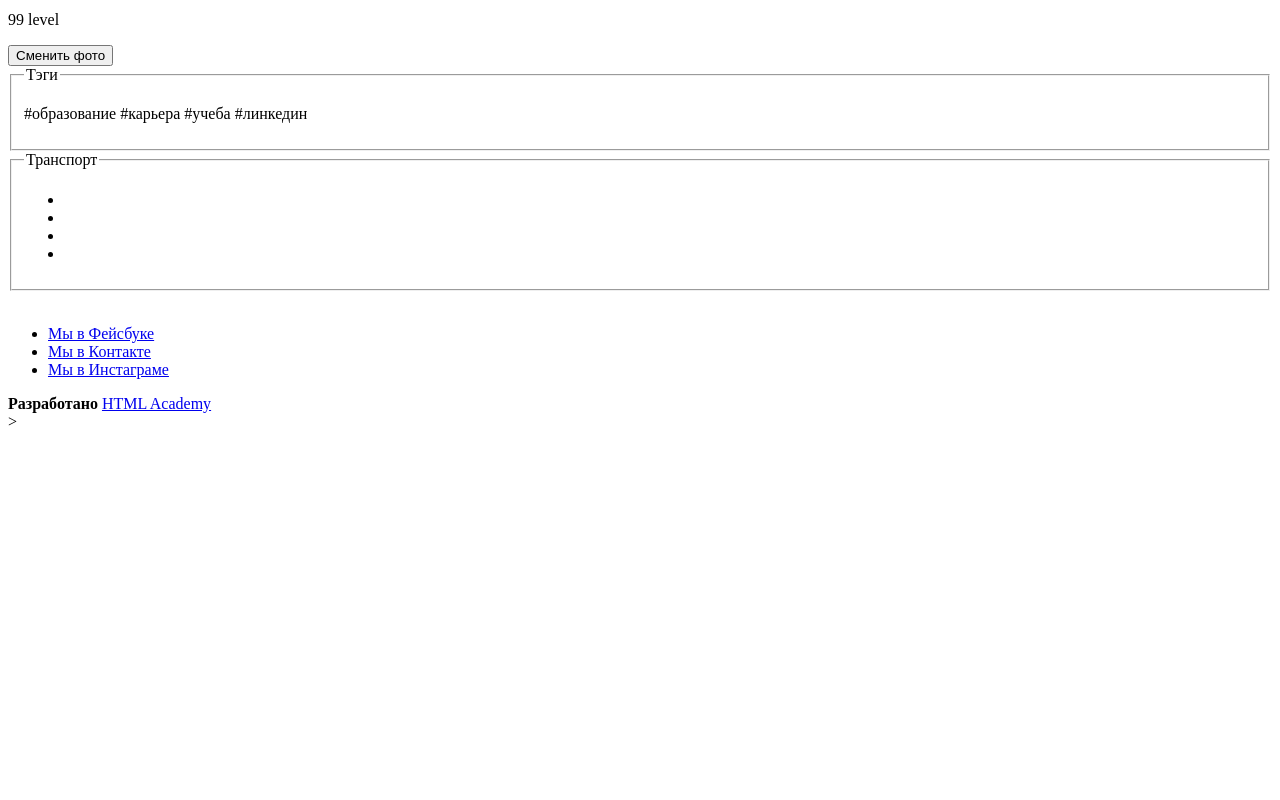
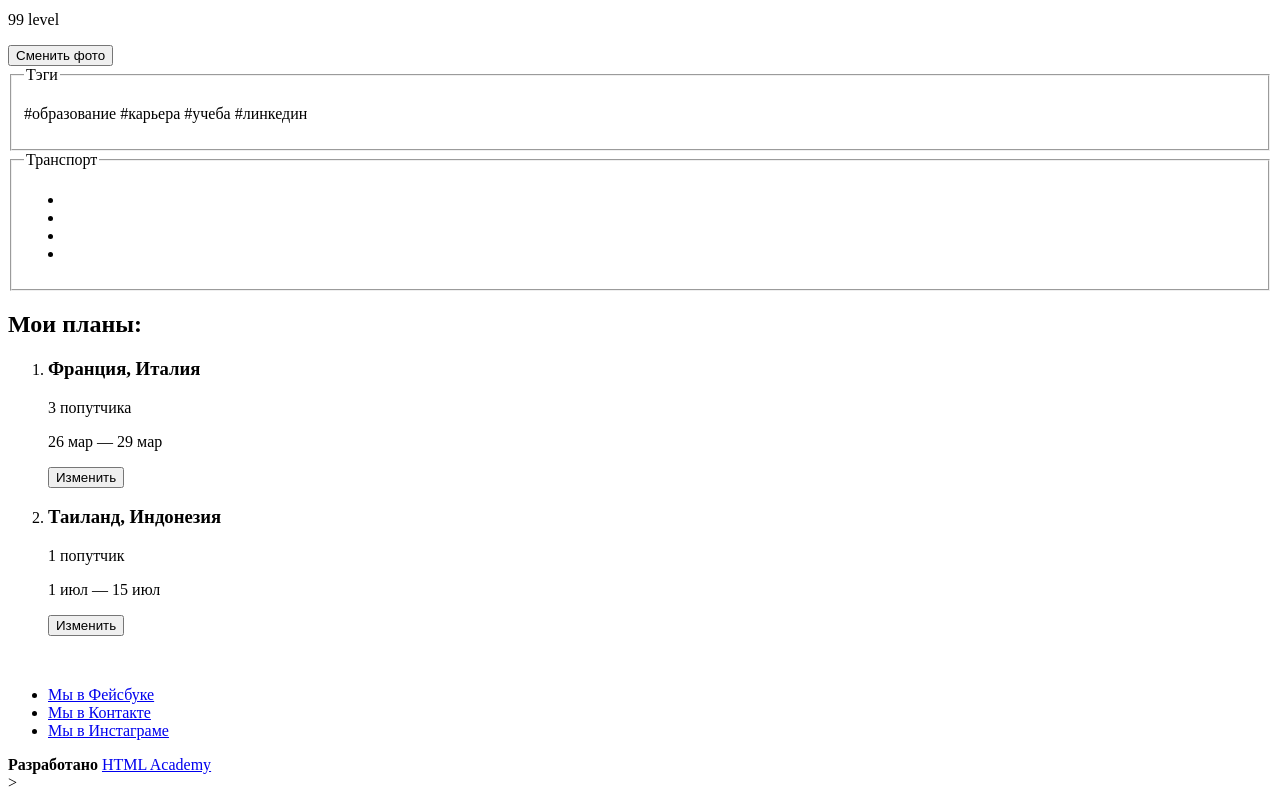
Before and after one commit to TatijanaMelnikova/426411-pognali-18, a website: page source/form.html in a window 1280 px wide. Shown: the part 363-1163 px from the top of the page. Before the commit the page ends 802 px from the top, so only its background shows below. Drawn offline with Linux system fonts and the light colour scheme.

Commit message:
adds plans

```diff
--- a/source/form.html
+++ b/source/form.html
@@ -62,6 +62,7 @@
 
 
   <main>
+
     <section class="user">
 
       <h2 class="visually-hidden">Личный кабинет</h2>
@@ -72,6 +73,7 @@
         <span class="user-level__number">99</span>
         <span class="user-level__text">level</span>
       </p>
+
       <button class="user-photo__change">Сменить фото</button>
 
       <fieldset class="user-teg">
@@ -90,6 +92,31 @@
       </fieldset>
 
     </section>
+
+    <section class="plans">
+
+      <h2 class="plans-title">Мои планы:</h2>
+
+      <ol class="plans-list">
+        <li class="plans-list__item">
+          <h3 class="plans-list__title">Франция, Италия</h3>
+          <p class="plans-list__text"><span class="plans-list__companions-count">3</span> попутчика</p>
+          <p class="plans-list__text">26 мар — 29 мар</p>
+          <button class="plans-list__button" type="button">Изменить</button>
+        </li>
+        <li class="plans-list__item">
+          <h3 class="plans-list__title">Таиланд, Индонезия</h3>
+          <p class="plans-list__text"><span class="plans-list__companions-count">1</span>  попутчик</p>
+          <p class="plans-list__text">1 июл — 15 июл</p>
+          <button class="plans-list__button" type="button">Изменить</button>
+        </li>
+      </ol>
+
+    </section>
+
+
+
+
 
 
   </main>
```
